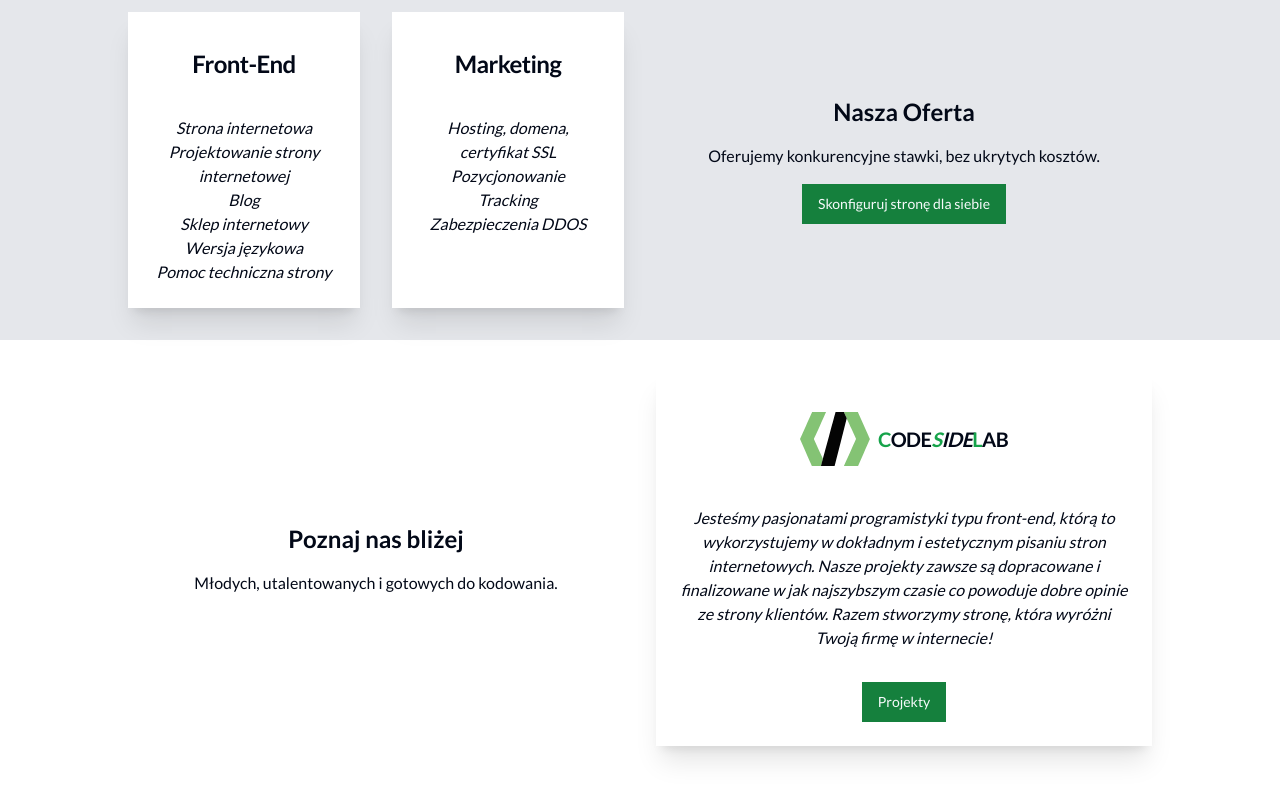
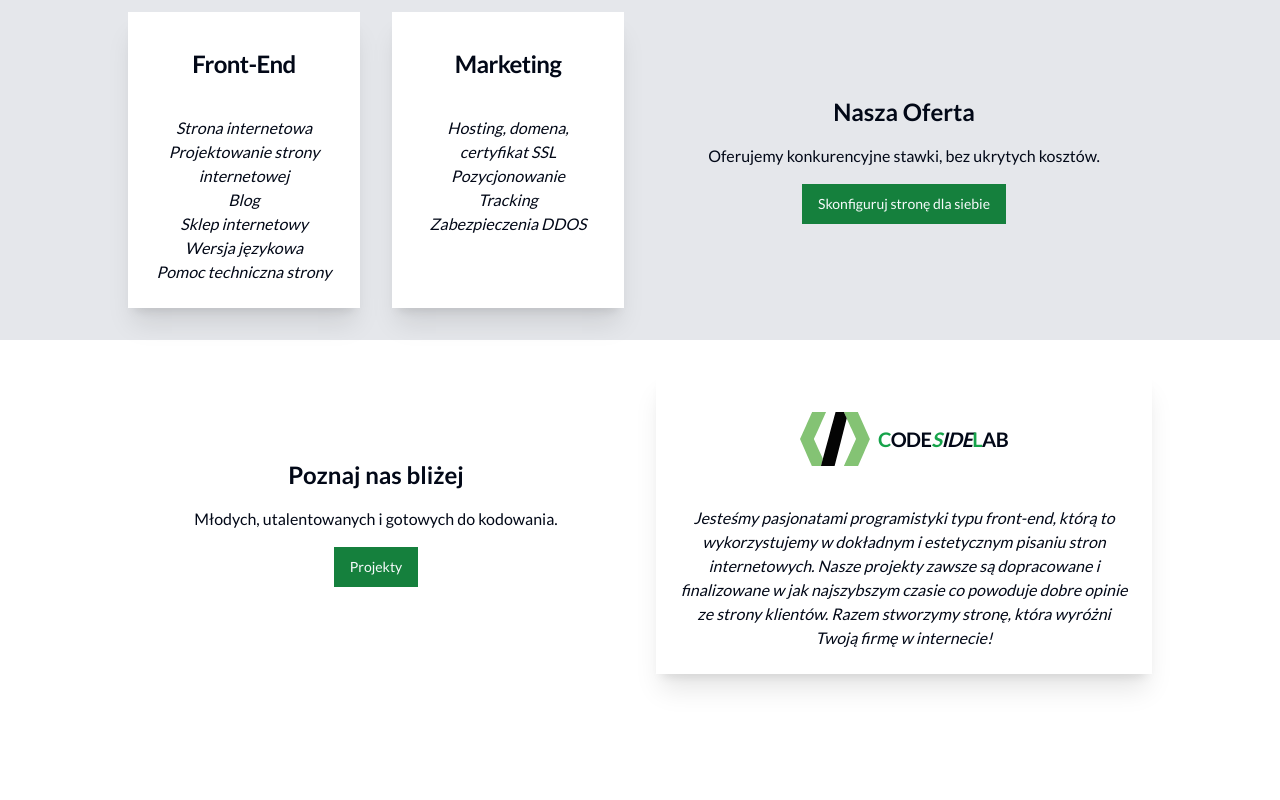
Before and after one commit to adiko2602/CodeSideLab, a Next.js app: page / in a window 1280 px wide. Shown: the part 935-1735 px from the top of the page. After the commit the page ends 1705 px from the top, so only its background shows below. Built offline with nearby package versions, Linux system fonts and the light colour scheme.

Commit message:
Button replace

```diff
--- a/src/components/main/AboutUs.tsx
+++ b/src/components/main/AboutUs.tsx
@@ -1,6 +1,7 @@
 import React from "react";
 import PageContent from "../PageContent";
 import AboutUsCard from "./AboutUsCart";
+import { Button } from "../ui/button";
 
 function AboutUs() {
   return (
@@ -14,6 +15,9 @@ function AboutUs() {
             <div className="text-center">
               Młodych, utalentowanych i gotowych do kodowania.
             </div>
+            <Button className="bg-green-700 hover:bg-green-600 rounded-none">
+              Projekty
+            </Button>
           </div>
           <div className="col-span-1">
             <AboutUsCard />
--- a/src/components/main/AboutUsCart.tsx
+++ b/src/components/main/AboutUsCart.tsx
@@ -22,11 +22,6 @@ function AboutUsCard() {
             jak najszybszym czasie co powoduje dobre opinie ze strony klientów.
             Razem stworzymy stronę, która wyróżni Twoją firmę w internecie!
           </div>
-          <div>
-            <Button className="bg-green-700 hover:bg-green-600 rounded-none">
-              Projekty
-            </Button>
-          </div>
         </div>
       </CardContent>
     </Card>
```
